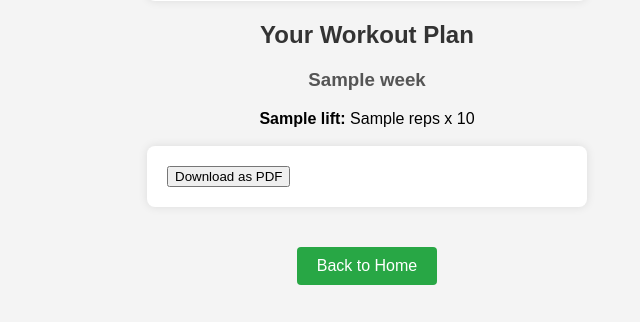
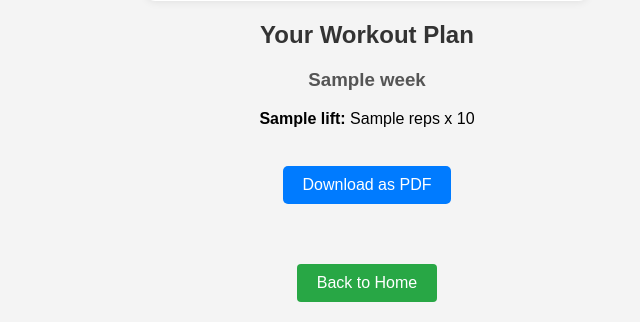
Before and after one commit to GilHope/workout_app, a Flask app: template frontend/templates/calculator.html in a window 1280 px wide. Shown: the part 698-1020 px from the top of the page, without its empty margins (273-913 px from the left). Before the commit the page ends 983 px from the top, so only its background shows below. Run offline with Flask 3, Linux system fonts and the light colour scheme; the template is opened without the code that fills it: most values are stand-ins (such as "Sample title", 1, 10 or a date in 2020).

Commit message:
pdf button & print style adjust

```diff
--- a/frontend/static/css/calculator.css
+++ b/frontend/static/css/calculator.css
@@ -126,3 +126,43 @@ a {
 a:hover {
     background-color: #218838;
 }
+
+/* PDF Button */
+.pdf-button {
+    background-color: #007bff; /* Blue color */
+    color: white; /* White text */
+    padding: 10px 20px; /* Padding for the button */
+    border: none; /* Remove the border */
+    border-radius: 5px; /* Rounded corners */
+    cursor: pointer; /* Pointer cursor on hover */
+    font-size: 16px; /* Font size */
+    display: block; /* Make the button a block-level element */
+    margin: 20px auto; /* Center the button horizontally and add margin */
+}
+
+.pdf-button:hover {
+    background-color: #0056b3; /* Darker blue on hover */
+}
+
+/* Container for the PDF Button */
+.pdf-button-container {
+    background-color: transparent; /* Ensure the container has no background */
+    padding: 0; /* Remove padding */
+    margin: 0 auto; /* Center the container */
+    border: none; /* Remove any borders */
+    box-shadow: none; /* Remove any box shadows */
+    text-align: center; /* Center the contents */
+    display: flex; /* Use flexbox to align items */
+    justify-content: center; /* Center items horizontally */
+    align-items: center; /* Center items vertically */
+}
+
+.pdf-button-container form {
+    background-color: transparent; /* Ensure the form inside the wrapper has no background */
+    padding: 0; /* Remove padding */
+    margin: 0; /* Remove margin */
+    display: inline-block; /* Keep the form inline-block */
+    text-align: center; /* Center align the contents */
+    border: none; /* Remove any borders */
+    box-shadow: none; /* Remove any box shadows */
+}
--- a/frontend/templates/calculator.html
+++ b/frontend/templates/calculator.html
@@ -50,11 +50,12 @@
         {% endfor %}
 
     <!-- Generate PDF button -->
-        <form action="{{ url_for('generate_pdf') }}" method="POST">
-            <input type="hidden" name="workout_plan" id="workout_plan_input">
-            <button type="submit" class="pdf-button">Download as PDF</button>
-        </form>
-
+        <div class="pdf-button-container">
+            <form action="{{ url_for('generate_pdf') }}" method="POST">
+                <input type="hidden" name="workout_plan" id="workout_plan_input">
+                <button type="submit" class="pdf-button">Download as PDF</button>
+            </form>
+        </div>
         <script>
             document.getElementById('workout_plan_input').value = JSON.stringify({{ workout_plan | tojson | safe }});
         </script>
```
Also changed, not shown: frontend/templates/pdf_template.html (+4 -4 lines).
